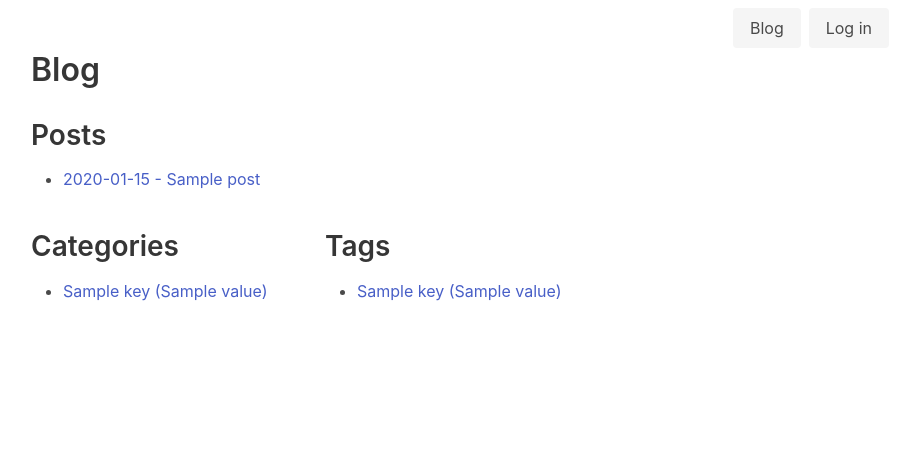
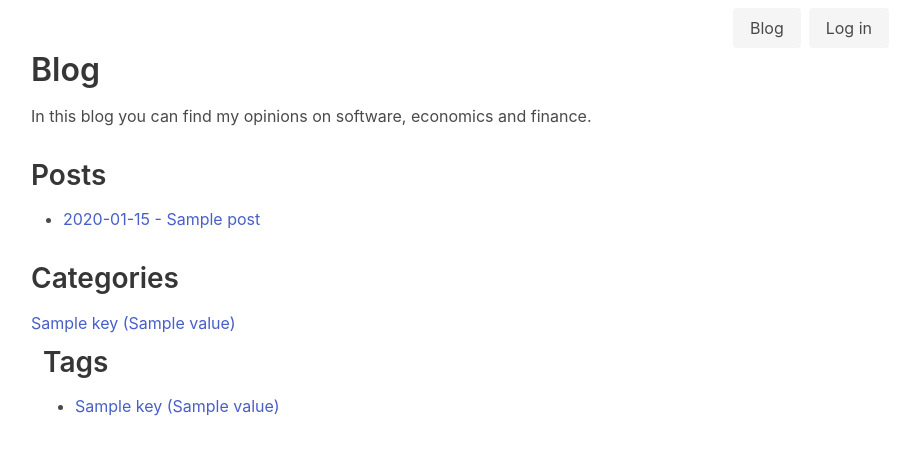
Before and after one commit to julianespinel/website, a Django app: template blog/templates/blog/index.html in a window 1280 px wide. Shown: the top 455 px of the page, without its empty margins (327-1229 px from the left). Run offline with Django 3.2, Linux system fonts and the light colour scheme; the template is opened without the code that fills it: most values are stand-ins (such as "Sample title", 1, 10 or a date in 2020); data that the repository does not hold is empty; some libraries are stand-ins or nearby versions.

Commit message:
Display categories separated by comma

```diff
--- a/blog/templates/blog/index.html
+++ b/blog/templates/blog/index.html
@@ -3,6 +3,10 @@
 {% block content %}
 
 <h1>Blog</h1>
+
+<p>
+    In this blog you can find my opinions on software, economics and finance.
+</p>
 
 {% if posts %}
     <h2>Posts</h2>
@@ -11,23 +15,16 @@
     <p>No posts yet :(</p>
 {% endif %}
 
-  <div class="level"></div>
-
-  <div class="columns">
-    <div class="column is-half">
-      {% if categories %}
 <h2>Categories</h2>
-        <ul>
 {% for key, value in categories.items %}
-            <li>
-              <a href="/blog/categories/{{ key }}">
+  <a class="plain" href="/blog/categories/{{ key }}">
+    {% if not forloop.last %}
+      {{ key }} ({{ value }}),
+    {% else %}
       {{ key }} ({{ value }})
+    {% endif %}
   </a>
-            </li>
 {% endfor %}
-        </ul>
-      {% endif %}
-    </div>
 
     <div class="column is-half">
       {% if tags %}
```
Lines whose indentation alone changed are shown as unchanged.
